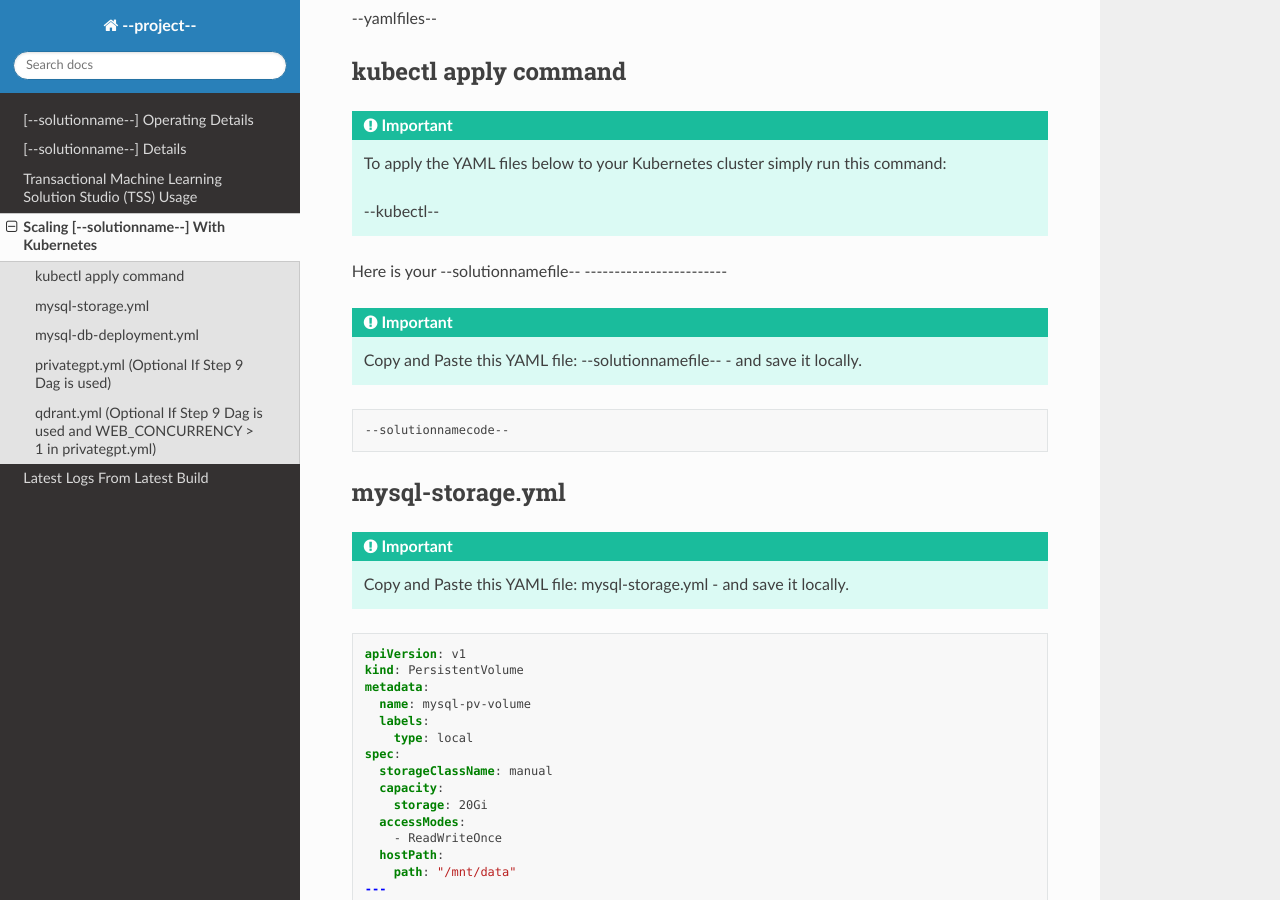
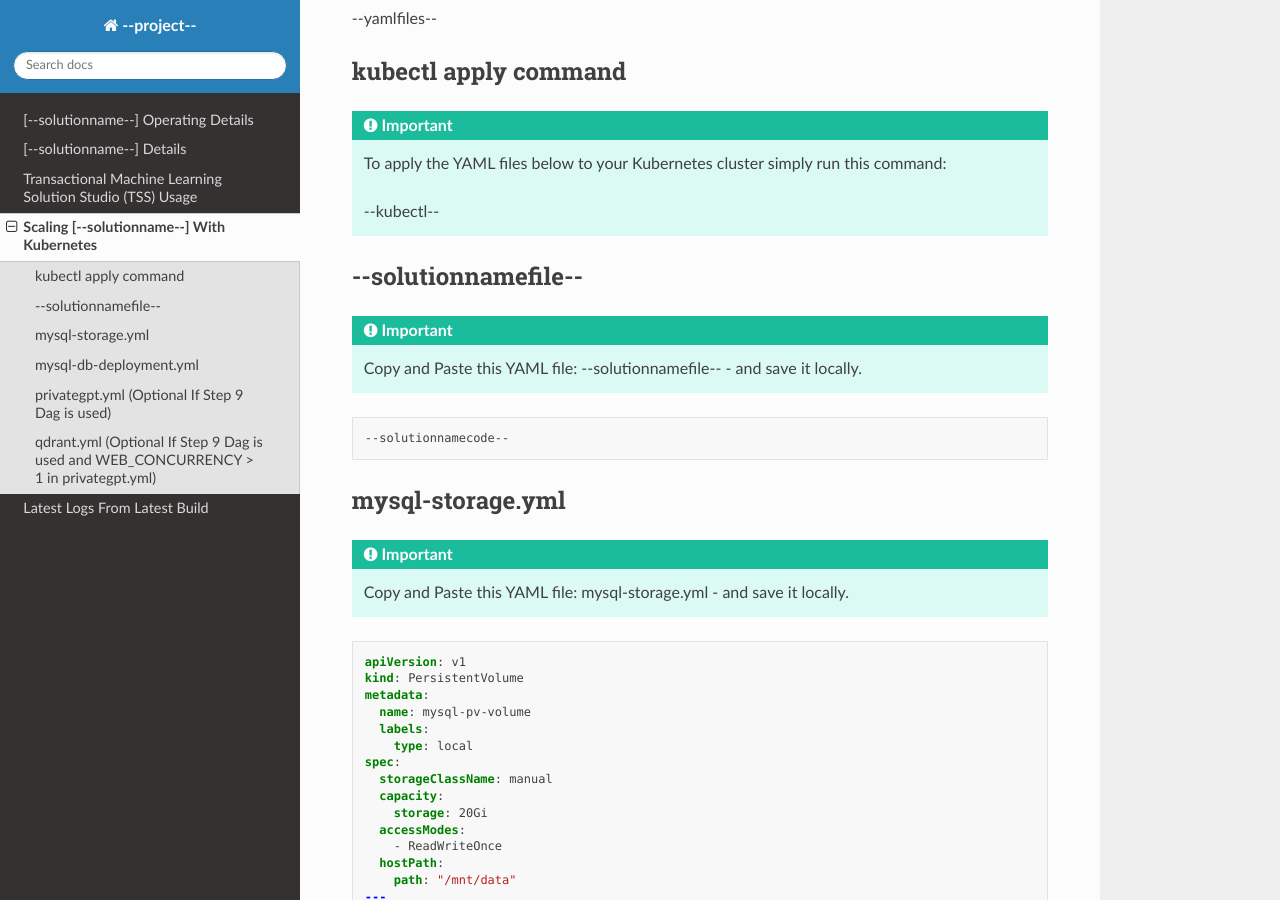
Before and after one commit to vanesalcb06/tssproject2-2b5c, a Sphinx documentation site: the page built from docs/source/kube.rst, in a window 1280 px wide and 900 px high, scrolled down 571 px. Built offline with Sphinx 7.4.7 and the Read the Docs theme 3.1.0, drawn with Linux system fonts in a browser that asks for light colours.

Commit message:
Update kube.rst

```diff
--- a/docs/source/kube.rst
+++ b/docs/source/kube.rst
@@ -23,7 +23,6 @@ kubectl apply command
 
    --kubectl--
 
-Here is your
 --solutionnamefile--
 ------------------------
 
```
